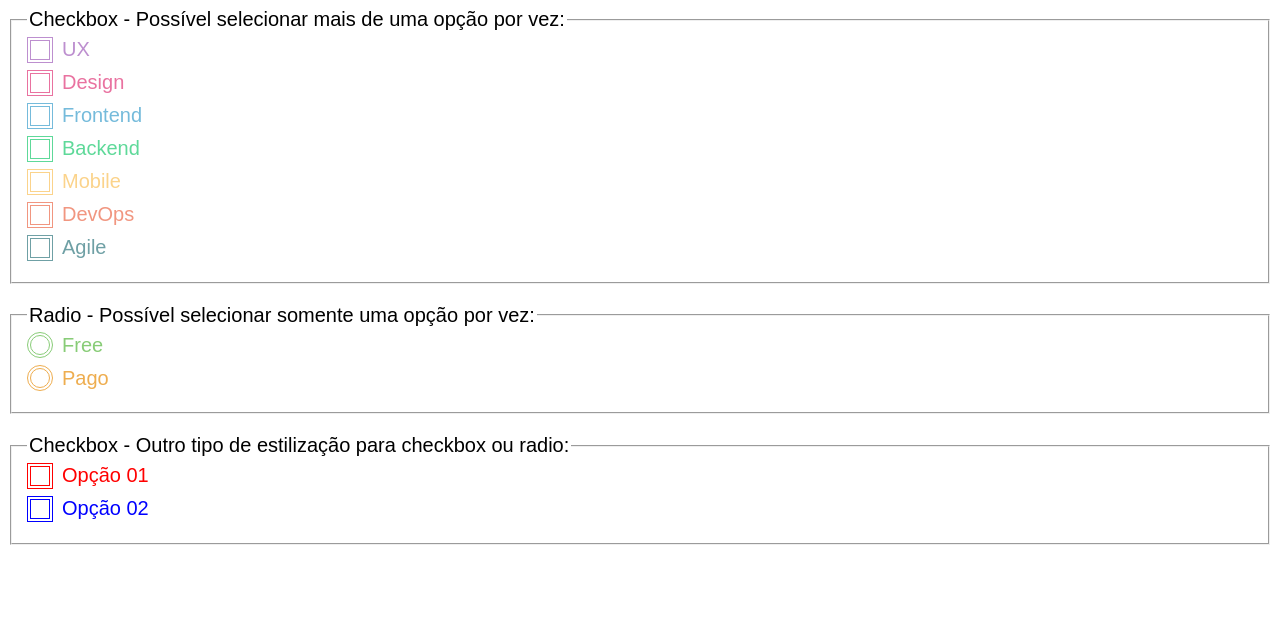
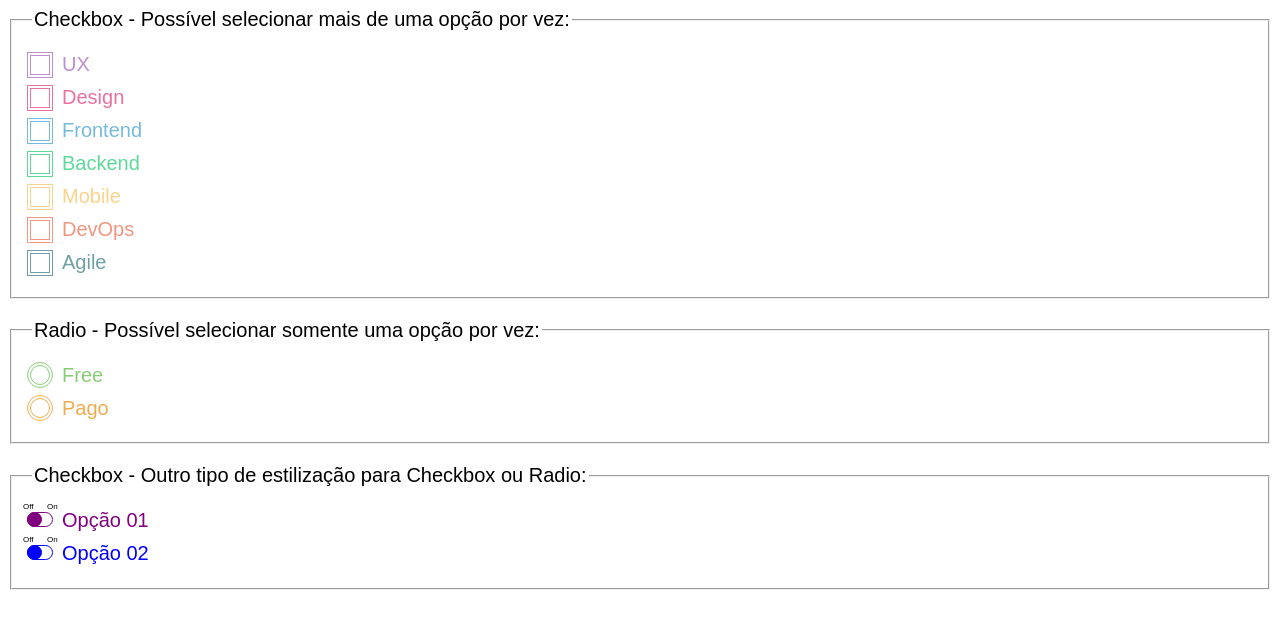
Before and after one commit to DezaLuchini/estilizando_checkbox_CSS, a plain HTML site: page index.html in a window 1280 px wide. Drawn offline with Linux system fonts and the light colour scheme.

Commit message:
Finalizando outro jeito de estilizar checkbox

```diff
--- a/css/basic.css
+++ b/css/basic.css
@@ -10,6 +10,7 @@
   --agile: #6fa0a5;
   --free: #88cc77;
   --payment: #eead4f;
-  --opcao01: red;
-  --opcao02: blue;
+  --opcao01: #800080;
+  --opcao02: #0000FF;
+  --lightgreen: #90EE90;
 }
--- a/css/menuCheckbox.css
+++ b/css/menuCheckbox.css
@@ -2,28 +2,32 @@
   font-family: sans-serif;
   font-size: 20px;
   margin-bottom: 20px;
-/*border: none; tirar a borda em volta do fieldset*/
+}
+
+.menuCheckbox__title {
+  margin: 5px;
 }
 
 .menuCheckbox__checbox {
   position: absolute;
   opacity: 0;
-  /*display: none; esconder o checkbox padrão */
 }
 
 .menuCheckbox__checbox:checked + .menuCheckbox__label::after {
-  background-color: var(--medium); /*quando clicado, add background*/
+  background-color: var(--medium);
 }
 
 .menuCheckbox__checbox:focus + .menuCheckbox__label::after,
-.menuCheckbox__checbox:focus + .menuCheckbox__label::before {
-  outline: 1px solid black;
+.menuCheckbox__checbox:focus + .menuCheckbox__label::before,
+.menuCheckbox__checbox:focus + .menuCheckbox__label {
+  border-width: 2px;
+  font-weight: 700;
 }
 
 .menuCheckbox__label {
-  margin-bottom: 10px; /*distância entre as label*/
-  padding-left: 35px; /*espaço que empurra a label para a direita para sair de cima dos quadrados*/
-  cursor: pointer; /*alterar estilo do cursor*/
+  margin: 10px 0 10px;
+  padding-left: 35px;
+  cursor: pointer;
   display: block;
   position: relative;
 }
@@ -33,7 +37,7 @@
   content: "";
   border: solid 1px var(--medium);
   box-sizing: border-box;
-  display: inline-block; /*forma de palavra, mas que aceita definições de tamanho*/
+  display: inline-block;
 }
 
 /*quadrado maior*/
@@ -52,20 +56,19 @@
   height: 20px;
   left: 3px;
   top: 1.5px;
-  /* background-color: white; */
 }
 
 .menuCheckbox__label--ux {
-  color: var(--ux); /*cor da label*/
+  color: var(--ux);
 }
 
 .menuCheckbox__label--ux::before,
 .menuCheckbox__label--ux::after {
-  border-color: var(--ux); /*borda dos quadrados maior e menor*/
+  border-color: var(--ux);
 }
 
 .menuCheckbox__checbox--ux:checked + .menuCheckbox__label--ux::after {
-  background-color: var(--ux); /*quando clicado, pintar da cor certa o quadrado menor*/
+  background-color: var(--ux);
 }
 
 .menuCheckbox__label--design {
--- a/css/menuRadio.css
+++ b/css/menuRadio.css
@@ -2,28 +2,32 @@
   font-family: sans-serif;
   font-size: 20px;
   margin-bottom: 20px;
-  /*border: none; tirar a borda em volta do fieldset*/
+}
+
+.menuRadio__title {
+  margin: 5px;
 }
 
 .menuRadio__radio {
   position: absolute;
   opacity: 0;
-  /* display: none; esconder o design padrão*/
 }
 
 .menuRadio__radio:checked + .menuRadio__label::after {
-  background-color: var(--medium); /*quando clicado, add background*/
+  background-color: var(--medium);
 }
 
 .menuRadio__radio:focus + .menuRadio__label::after,
-.menuRadio__radio:focus + .menuRadio__label::before {
-  outline: 1px solid black;
+.menuRadio__radio:focus + .menuRadio__label::before,
+.menuRadio__radio:focus + .menuRadio__label {
+  border-width: 2px;
+  font-weight: 700;
 }
 
 .menuRadio__label {
-  margin-bottom: 10px; /*distância entre as label*/
-  padding-left: 35px; /*espaço que empurra a label para a direita para sair de cima dos quadrados*/
-  cursor: pointer; /*alterar estilo do cursor*/
+  margin: 10px 0 10px;
+  padding-left: 35px;
+  cursor: pointer;
   display: block;
   position: relative;
 }
@@ -32,11 +36,12 @@
 .menuRadio__label::after {
   content: "";
   border: solid 1px var(--medium);
-  border-radius: 50%; /*para deixar o quadrado arredondado, uma circunferencia*/
+  border-radius: 50%;
   box-sizing: border-box;
-  display: inline-block; /*forma de palavra, mas que aceita definições de tamanho*/
+  display: inline-block;
 }
 
+/*quadrado maior*/
 .menuRadio__label::before {
   position: absolute;
   width: 26px;
@@ -45,6 +50,7 @@
   top: -1.5px;
 }
 
+/*quadrado menor*/
 .menuRadio__label::after {
   position: absolute;
   width: 20px;
@@ -54,16 +60,16 @@
 }
 
 .menuRadio__label--free {
-  color: var(--free);  /*cor da label*/
+  color: var(--free);
 }
 
 .menuRadio__label--free::before,
 .menuRadio__label--free::after {
-  border-color: var(--free); /*borda dos circulos maior e menor*/
+  border-color: var(--free);
 }
 
 .menuRadio__radio--free:checked + .menuRadio__label--free::after {
-  background-color: var(--free); /*quando clicado, pintar da cor certa o circulo menor*/
+  background-color: var(--free);
 }
 
 .menuRadio__label--payment {
--- a/css/newCheckbox.css
+++ b/css/newCheckbox.css
@@ -2,28 +2,36 @@
   font-family: sans-serif;
   font-size: 20px;
   margin-bottom: 20px;
-/*border: none; tirar a borda em volta do fieldset*/
+}
+
+.newCheckbox__title {
+  margin: 5px;
 }
 
 .newCheckbox__checbox {
   position: absolute;
   opacity: 0;
-  /*display: none; esconder o checkbox padrão */
 }
 
 .newCheckbox__checbox:checked + .newCheckbox__label::after {
-  background-color: var(--medium); /*quando clicado, add background*/
+  left: 13px;
+}
+
+.newCheckbox__checbox:checked + .newCheckbox__label::before {
+  background-color: var(--lightgreen);
 }
 
 .newCheckbox__checbox:focus + .newCheckbox__label::after,
-.newCheckbox__checbox:focus + .newCheckbox__label::before {
-  outline: 1px solid black;
+.newCheckbox__checbox:focus + .newCheckbox__label::before,
+.newCheckbox__checbox:focus + .newCheckbox__label {
+  border-width: 2px;
+  font-weight: 700;
 }
 
 .newCheckbox__label {
-  margin-bottom: 10px; /*distância entre as label*/
-  padding-left: 35px; /*espaço que empurra a label para a direita para sair de cima dos quadrados*/
-  cursor: pointer; /*alterar estilo do cursor*/
+  margin: 10px 0 10px;
+  padding-left: 35px;
+  cursor: pointer;
   display: block;
   position: relative;
 }
@@ -33,39 +41,57 @@
   content: "";
   border: solid 1px var(--medium);
   box-sizing: border-box;
-  display: inline-block; /*forma de palavra, mas que aceita definições de tamanho*/
+  display: inline-block;
 }
 
 /*quadrado maior*/
 .newCheckbox__label::before {
   position: absolute;
   width: 26px;
-  height: 26px;
+  height: 15px;
+  border-radius: 30px;
   left: 0;
-  top: -1.5px;
+  top: 2.5px;
 }
 
 /*quadrado menor*/
 .newCheckbox__label::after {
   position: absolute;
-  width: 20px;
-  height: 20px;
-  left: 3px;
-  top: 1.5px;
-  /* background-color: white; */
+  width: 15px;
+  height: 15px;
+  border-radius: 50%;
+  left: 0;
+  top: 2.5px;
+}
+
+.newCheckbox__span {
+  font-size: 0.5rem;
+  position: relative;
+}
+
+.newCheckbox__span--off {
+  position: absolute;
+  top: -40px;
+  left: -4px;
+}
+
+.newCheckbox__span--on {
+  position: absolute;
+  top: -40px;
+  left: 20px;
 }
 
 .newCheckbox__label--opcao01 {
-  color: var(--opcao01); /*cor da label*/
+  color: var(--opcao01);
 }
 
 .newCheckbox__label--opcao01::before,
 .newCheckbox__label--opcao01::after {
-  border-color: var(--opcao01); /*borda dos quadrados maior e menor*/
+  border-color: var(--opcao01);
 }
 
-.newCheckbox__checbox--opcao01:checked + .newCheckbox__label--opcao01::after {
-  background-color: var(--opcao01); /*quando clicado, pintar da cor certa o quadrado menor*/
+.newCheckbox__label--opcao01::after {
+  background-color: var(--opcao01);
 }
 
 .newCheckbox__label--opcao02 {
@@ -77,6 +103,6 @@
   border-color: var(--opcao02);
 }
 
-.newCheckbox__checbox--opcao02:checked + .newCheckbox__label--opcao02::after {
+.newCheckbox__label--opcao02::after {
   background-color: var(--opcao02);
 }
--- a/index.html
+++ b/index.html
@@ -10,7 +10,7 @@
     <link rel="stylesheet" href="css/menuRadio.css">
     <link rel="stylesheet" href="css/newCheckbox.css">
 
-    <title>Estilizando Checkbox/Radio</title>
+    <title>Estilizando Checkbox</title>
 
   </head>
   <body>
@@ -76,18 +76,26 @@
 
     <fieldset class="newCheckbox">
       <legend class="newCheckbox__title">
-        Checkbox - Outro tipo de estilização para checkbox ou radio:
+        Checkbox - Outro tipo de estilização para Checkbox ou Radio:
       </legend>
 
       <input type="checkbox" name="opcao01" value="opcao01" id="opcao01" class="newCheckbox__checbox newCheckbox__checbox--opcao01">
       <label for="opcao01" class="newCheckbox__label newCheckbox__label--opcao01">
         Opção 01
       </label>
+      <div class="newCheckbox__span">
+        <span class="newCheckbox__span newCheckbox__span--off">Off</span>
+        <span class="newCheckbox__span newCheckbox__span--on">On</span>
+      </div>
 
       <input type="checkbox" name="opcao02" value="opcao02" id="opcao02" class="newCheckbox__checbox newCheckbox__checbox--opcao02">
       <label for="opcao02" class="newCheckbox__label newCheckbox__label--opcao02">
         Opção 02
       </label>
+      <div class="newCheckbox__span">
+        <span class="newCheckbox__span newCheckbox__span--off">Off</span>
+        <span class="newCheckbox__span newCheckbox__span--on">On</span>
+      </div>
     </fieldset>
 
   </body>
```
Also changed, not shown: 1 other file.
